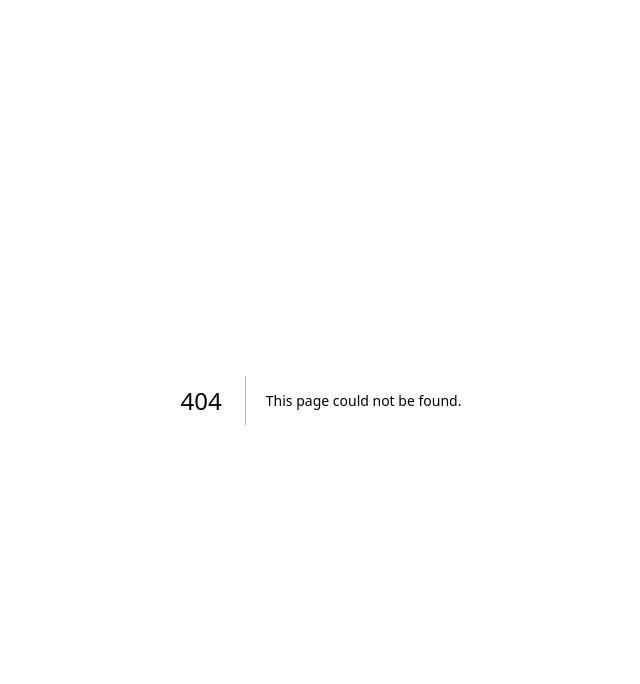
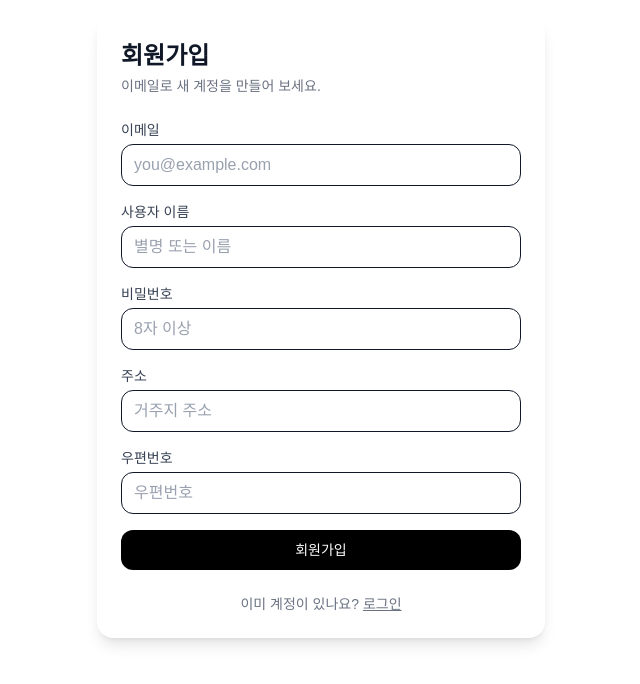
Before and after one commit to prgrms-be-devcourse/NBE7-9-1-Team03, a Next.js app in the folder coffee-front/: page /join in a window 1280 px wide. Before the commit this address had no page. Shown: the top 684 px of the page, without its empty margins (319-959 px from the left). Built offline with nearby package versions, Linux system fonts and the light colour scheme.

Commit message:
feat: 회원 가입 화면 구현

```diff
--- /dev/null
+++ b/coffee-front/src/app/join/page.tsx
@@ -0,0 +1,160 @@
+"use client";
+
+import { useState } from "react";
+import { useRouter } from "next/navigation";
+
+async function safeJson(res: Response) {
+    try {
+        return await res.json();
+    } catch {
+        return null;
+    }
+}
+
+export default function SignupPage() {
+    const router = useRouter();
+
+    const [email, setEmail] = useState("");
+    const [password, setPassword] = useState("");
+    const [username, setUsername] = useState("");
+    const [address, setAddress] = useState("");
+    const [postalCode, setPostalCode] = useState("");
+
+    const [error, setError] = useState<string | null>(null);
+    const [loading, setLoading] = useState(false);
+
+    async function handleSubmit(e: React.FormEvent<HTMLFormElement>) {
+        e.preventDefault();
+        setError(null);
+
+
+        setLoading(true);
+        try {
+            const res = await fetch("/customer/join", {
+                method: "POST",
+                headers: { "Content-Type": "application/json" },
+                credentials: "include",
+                body: JSON.stringify({ email, password, username, address, postalCode }),
+            });
+
+            if (!res.ok) {
+                const data = await safeJson(res);
+                const msg = data?.message || data?.msg || `회원가입 실패 (${res.status})`;
+                throw new Error(msg);
+            }
+
+            router.replace("/customer/login");
+        } catch (err: any) {
+            setError(err?.message ?? "회원가입 중 오류가 발생했습니다.");
+        } finally {
+            setLoading(false);
+        }
+    }
+
+    return (
+        <div className="min-h-[70vh] flex items-center justify-center p-4">
+            <div className="w-full max-w-md rounded-2xl shadow-lg p-6 bg-white text-gray-900 dark:bg-white dark:text-gray-900">
+                <h1 className="text-2xl font-semibold mb-1">회원가입</h1>
+                <p className="text-sm text-gray-500 mb-6">이메일로 새 계정을 만들어 보세요.</p>
+
+                {error && (
+                    <div className="mb-4 rounded-xl border border-red-200 bg-red-50 px-4 py-3 text-sm text-red-600">
+                        {error}
+                    </div>
+                )}
+
+                <form onSubmit={handleSubmit} className="space-y-4">
+                    <div>
+                        <label htmlFor="email" className="block text-sm font-medium mb-1 text-gray-700">
+                            이메일
+                        </label>
+                        <input
+                            id="email"
+                            type="email"
+                            value={email}
+                            onChange={(e) => setEmail(e.target.value)}
+                            className="w-full rounded-xl border px-3 py-2 outline-none focus:ring-2 focus:ring-black/10 bg-white text-gray-900 placeholder:text-gray-400"
+                            placeholder="you@example.com"
+                            required
+                            autoComplete="email"
+                        />
+                    </div>
+
+                    <div>
+                        <label htmlFor="username" className="block text-sm font-medium mb-1 text-gray-700">
+                            사용자 이름
+                        </label>
+                        <input
+                            id="username"
+                            type="text"
+                            value={username}
+                            onChange={(e) => setUsername(e.target.value)}
+                            className="w-full rounded-xl border px-3 py-2 outline-none focus:ring-2 focus:ring-black/10 bg-white text-gray-900 placeholder:text-gray-400"
+                            placeholder="별명 또는 이름"
+                            required
+                        />
+                    </div>
+
+                    <div>
+                        <label htmlFor="password" className="block text-sm font-medium mb-1 text-gray-700">
+                            비밀번호
+                        </label>
+                        <input
+                            id="password"
+                            type="password"
+                            value={password}
+                            onChange={(e) => setPassword(e.target.value)}
+                            className="w-full rounded-xl border px-3 py-2 outline-none focus:ring-2 focus:ring-black/10 bg-white text-gray-900 placeholder:text-gray-400"
+                            placeholder="8자 이상"
+                            required
+                            autoComplete="new-password"
+                            minLength={8}
+                        />
+                    </div>
+
+                    <div>
+                        <label htmlFor="address" className="block text-sm font-medium mb-1 text-gray-700">
+                            주소
+                        </label>
+                        <input
+                            id="address"
+                            type="text"
+                            value={address}
+                            onChange={(e) => setAddress(e.target.value)}
+                            className="w-full rounded-xl border px-3 py-2 outline-none focus:ring-2 focus:ring-black/10 bg-white text-gray-900 placeholder:text-gray-400"
+                            placeholder="거주지 주소"
+                            required
+                        />
+                    </div>
+
+                    <div>
+                        <label htmlFor="postalCode" className="block text-sm font-medium mb-1 text-gray-700">
+                            우편번호
+                        </label>
+                        <input
+                            id="postalCode"
+                            type="text"
+                            value={postalCode}
+                            onChange={(e) => setPostalCode(e.target.value)}
+                            className="w-full rounded-xl border px-3 py-2 outline-none focus:ring-2 focus:ring-black/10 bg-white text-gray-900 placeholder:text-gray-400"
+                            placeholder="우편번호"
+                            required
+                        />
+                    </div>
+
+                    <button
+                        type="submit"
+                        disabled={loading}
+                        className="w-full rounded-xl bg-black text-white py-2.5 text-sm font-medium hover:opacity-90 disabled:opacity-50"
+                    >
+                        {loading ? "처리 중..." : "회원가입"}
+                    </button>
+                </form>
+
+                <p className="mt-6 text-center text-sm text-gray-500">
+                    이미 계정이 있나요? <a className="underline" href="/login">로그인</a>
+                </p>
+            </div>
+        </div>
+    );
+}
```
